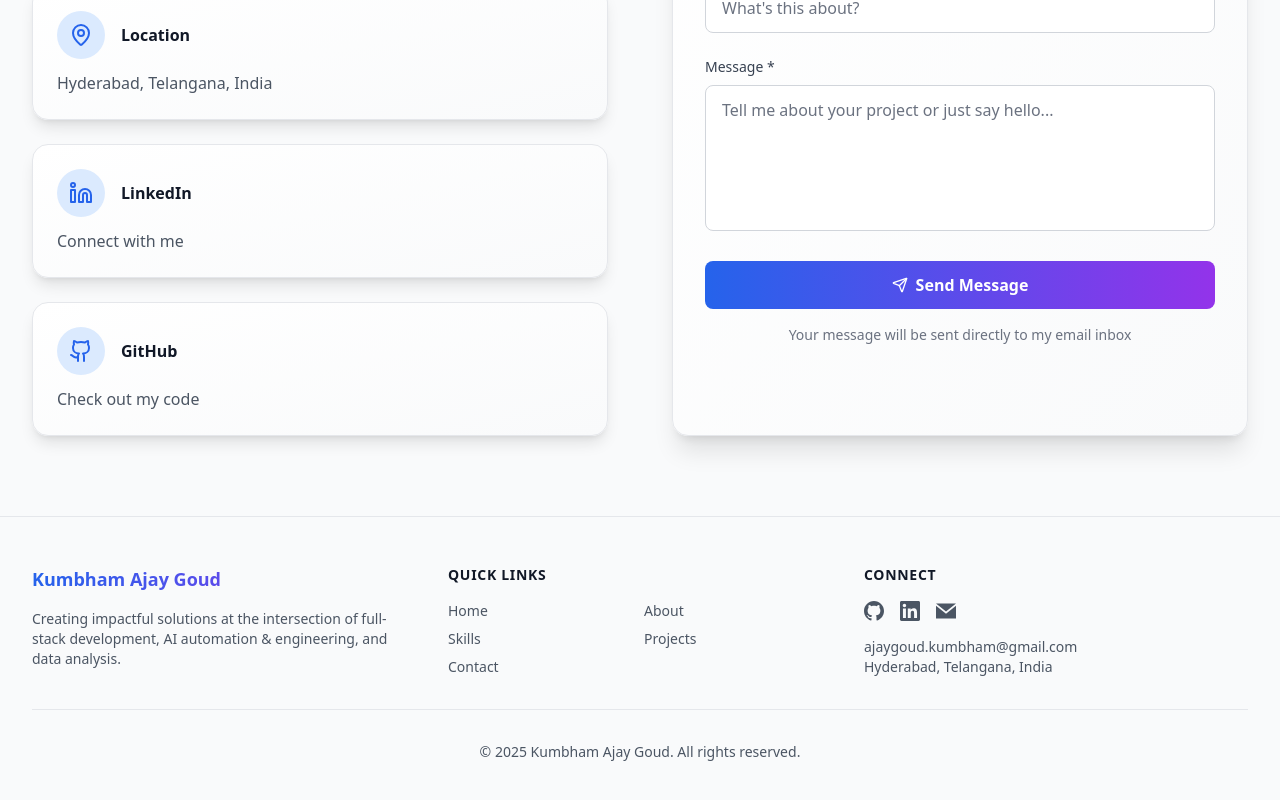
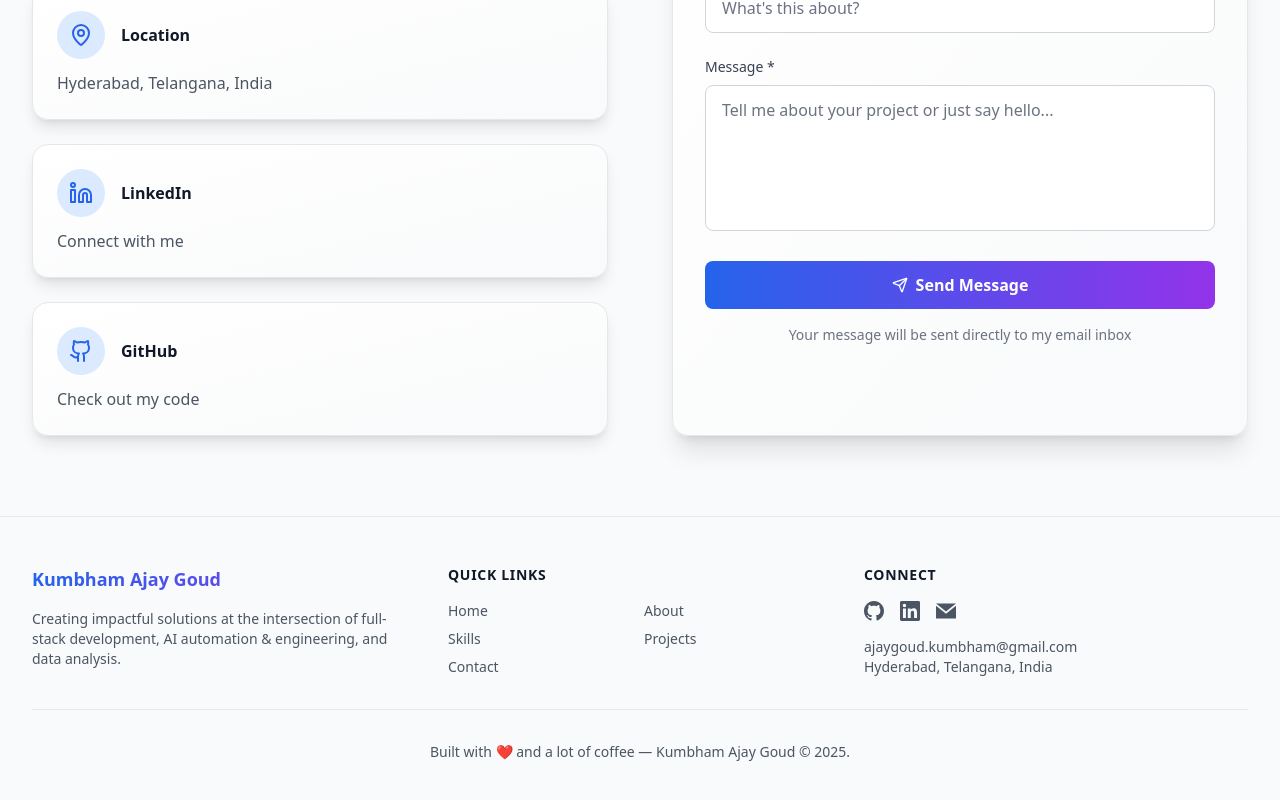
Before and after one commit to AjayKumbham/portfolio, a React (Vite) app: page /contact in a window 1280 px wide. Shown: the part 584-1384 px from the top of the page. Built offline with nearby package versions, Linux system fonts and the light colour scheme.

Commit message:
updated footer

```diff
--- a/src/components/Footer.tsx
+++ b/src/components/Footer.tsx
@@ -90,7 +90,7 @@ const Footer: React.FC = () => {
 
         <div className="mt-8 pt-8 border-t border-gray-200 dark:border-gray-800">
           <p className="text-center text-sm text-gray-600 dark:text-gray-400">
-            © {new Date().getFullYear()} {personalInfo.name}. All rights reserved.
+            Built with ❤️ and a lot of coffee — Kumbham Ajay Goud © 2025.
           </p>
         </div>
       </div>
```
